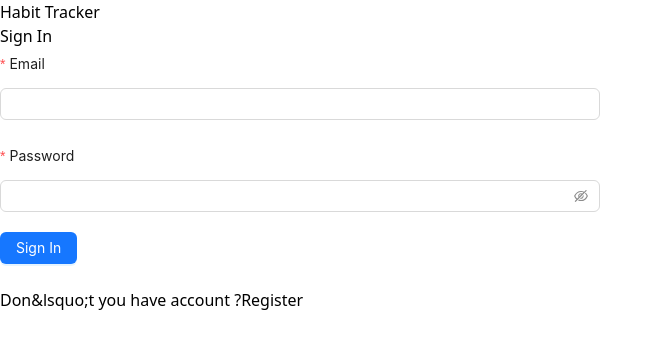
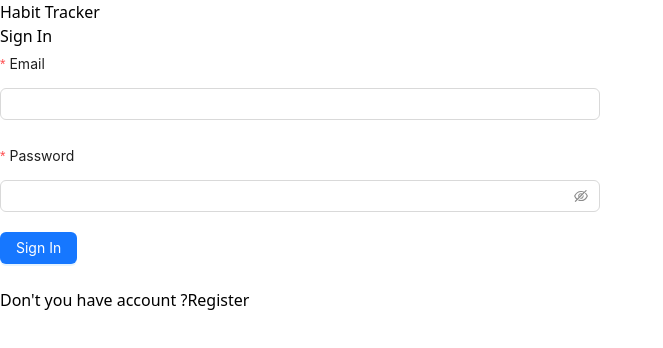
Before and after one commit to Nekromenzer/habbit-tracker, a React (Vite) app: page /sign-in in a window 1280 px wide. Shown: the top 348 px of the page, without its empty margins (0-663 px from the left). Built offline with nearby package versions, Linux system fonts and the light colour scheme.

Commit message:
text fix

```diff
--- a/src/pages/signIn/SignIn.jsx
+++ b/src/pages/signIn/SignIn.jsx
@@ -212,7 +212,7 @@ const SignIn = () => {
         <div className='flex gap-4 mt-6 justify-center'>
           <span>
             {isSignIn
-              ? 'Don&lsquo;t you have account ?'
+              ? "Don't you have account ?"
               : 'Already have an account'}
           </span>
           <span
```
